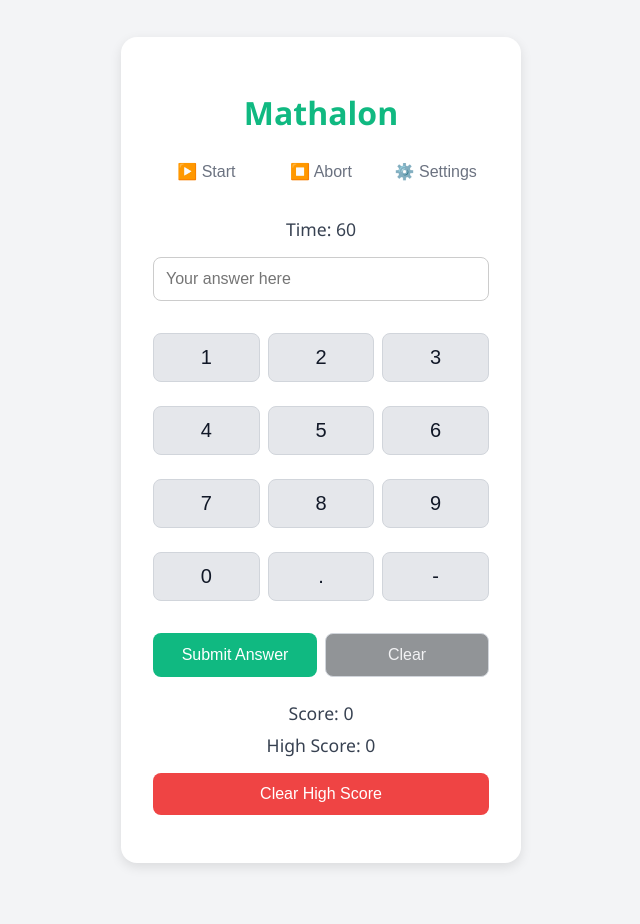
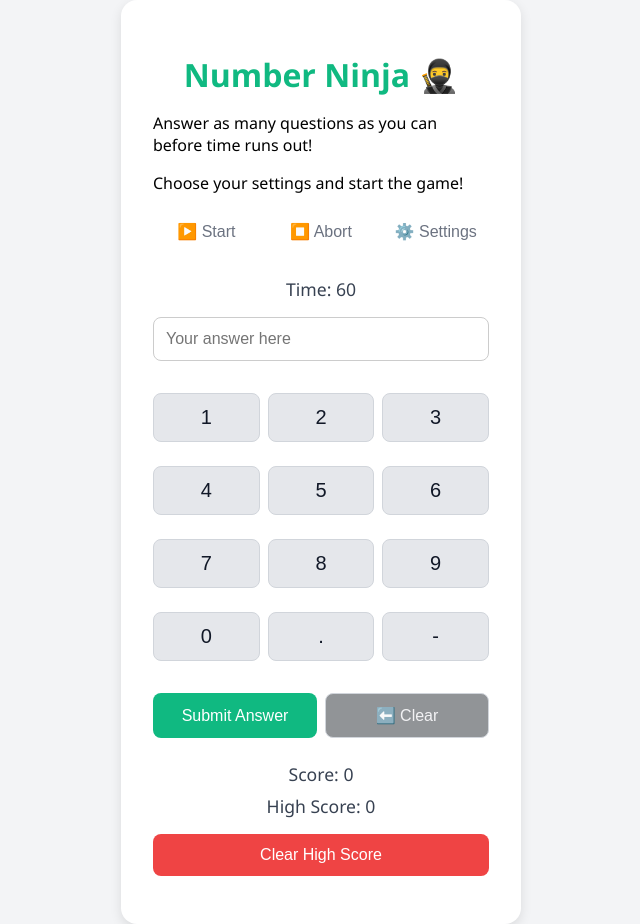
Before and after one commit to manmohanp/manmohanp.github.io, a Jekyll site: the page mathalon.html, which Jekyll copies as it is, in a window 1280 px wide. Shown: the whole page, without its empty margins (319-959 px from the left). Built offline with Jekyll 4.4.1, drawn with Linux system fonts in a browser that asks for light colours; before the commit the page ends 900 px from its top, so only the background shows below that.

Commit message:
Update mathalon.html

```diff
--- a/mathalon.html
+++ b/mathalon.html
@@ -3,7 +3,7 @@
 <head>
   <meta charset="UTF-8" />
   <meta name="viewport" content="width=device-width, initial-scale=1.0" />
-  <title>Mathalon</title>
+  <title>Number Ninja 🥷</title>
   <style>
     * {
       box-sizing: border-box;
@@ -152,7 +152,12 @@
 <body>
 
   <div class="container">
-    <h1>Mathalon</h1>
+    <h1>Number Ninja 🥷</h1>
+    <div>
+      <p>Answer as many questions as you can before time runs out!</p>
+      <p>Choose your settings and start the game!</p>
+    </div>
+
     <div class="top-buttons">
       <button onclick="startGame()" title="Start Game">▶️ Start</button>
       <button onclick="abortGame()" title="Abort Game">⏹️ Abort</button>
@@ -161,6 +166,7 @@
     <div id="timer">Time: 60</div>
     <div class="question" id="questionArea"></div>
     <input type="text" id="userAnswer" placeholder="Your answer here" onkeydown="handleKeyPress(event)">
+    <div id="result"></div>
     <div class="numpad">
       <button onclick="appendNumpad('1')">1</button>
       <button onclick="appendNumpad('2')">2</button>
@@ -177,11 +183,9 @@
     </div>
     <div class="action-buttons">
       <button onclick="checkAnswer()">Submit Answer</button>
-      <button onclick="clearAnswer()" class="action-buttons-secondary">Clear</button>
+      <button onclick="clearAnswer()" class="action-buttons-secondary">⬅️ Clear</button>
     </div>
 
-
-    <div id="result"></div>
     <div id="score">Score: 0</div>
     <div id="highScore">High Score: 0</div>
     <button onclick="localStorage.clear(); location.reload();" style="margin-top: 1rem; background-color: #ef4444;">Clear High Score</button>
@@ -218,9 +222,11 @@
 
       <label for="timeLimit">Time Limit</label>
       <div style="display: flex; gap: 1rem;">
-        <button type="button" onclick="setTimeLimit(30)">30s</button>
-        <button type="button" onclick="setTimeLimit(60)" class="active">60s</button>
-        <button type="button" onclick="setTimeLimit(120)">120s</button>
+        <select id="timeLimitSelect" onchange="setTimeLimit(this.value, event)">
+          <option value="30">30s</option>
+          <option value="60" selected>60s</option>
+          <option value="120">120s</option>
+        </select>
       </div>
 
       <button onclick="toggleSettings()">Close</button>
@@ -243,18 +249,23 @@
       score = 0;
       document.getElementById('score').textContent = 'Score: 0';
       document.getElementById('result').textContent = '';
+      document.getElementById('userAnswer').disabled = false;
+      document.getElementById('userAnswer').value = '';
+      document.getElementById('questionArea').textContent = '';
+      document.getElementById('timer').style.color = 'green';
 
       // Get active time limit (from the buttons)
       const activeTimeButton = document.querySelector('.modal button.active');
-      const timeLimit = activeTimeButton ? parseInt(activeTimeButton.textContent) : 60;
 
-      timeRemaining = timeLimit;
       document.getElementById('timer').textContent = `Time: ${timeRemaining}`;
       generateQuestion();
       clearInterval(timer);
       timer = setInterval(() => {
         timeRemaining--;
         document.getElementById('timer').textContent = `Time: ${timeRemaining}`;
+        if (timeRemaining <= 10) {
+          document.getElementById('timer').style.color = 'orange';
+        }
         if (timeRemaining <= 0) {
           clearInterval(timer);
           endGame();
@@ -269,6 +280,12 @@
       }
       document.getElementById('highScore').textContent = `High Score: ${highScore}`;
       document.getElementById('result').textContent = `Game Over! Your score: ${score}`;
+      //disable submit button
+      document.getElementById('userAnswer').disabled = true;
+      document.getElementById('userAnswer').value = '';
+      document.getElementById('questionArea').textContent = '';
+      document.getElementById('timer').textContent = 'Time: 0';
+      document.getElementById('timer').style.color = 'red';
     }
 
     function abortGame() {
@@ -281,10 +298,11 @@
       modal.style.display = modal.style.display === 'flex' ? 'none' : 'flex';
     }
 
-    function setTimeLimit(seconds) {
-      document.getElementById('timeLimit').value = seconds;
-      document.querySelectorAll('#settingsModal button').forEach(button => button.classList.remove('active'));
-      event.target.classList.add('active');
+    function setTimeLimit(seconds, event) {
+      // document.querySelectorAll('#settingsModal button').forEach(button => button.classList.remove('active'));
+      // event.target.classList.add('active');
+      timeRemaining = parseInt(seconds);
+      document.getElementById('timer').textContent = `Time: ${timeRemaining}`;
     }
 
     function generateQuestion() {
@@ -364,9 +382,11 @@
         score++;
         document.getElementById('score').textContent = `Score: ${score}`;
         document.getElementById('result').textContent = 'Correct!';
+        document.getElementById('result').style.color = 'green';
         document.getElementById('correctSound').play();
       } else {
         document.getElementById('result').textContent = `Wrong! The correct answer was: ${currentAnswer}`;
+        document.getElementById('result').style.color = 'red';
         document.getElementById('wrongSound').play();
       }
       // Reset the input field
```
